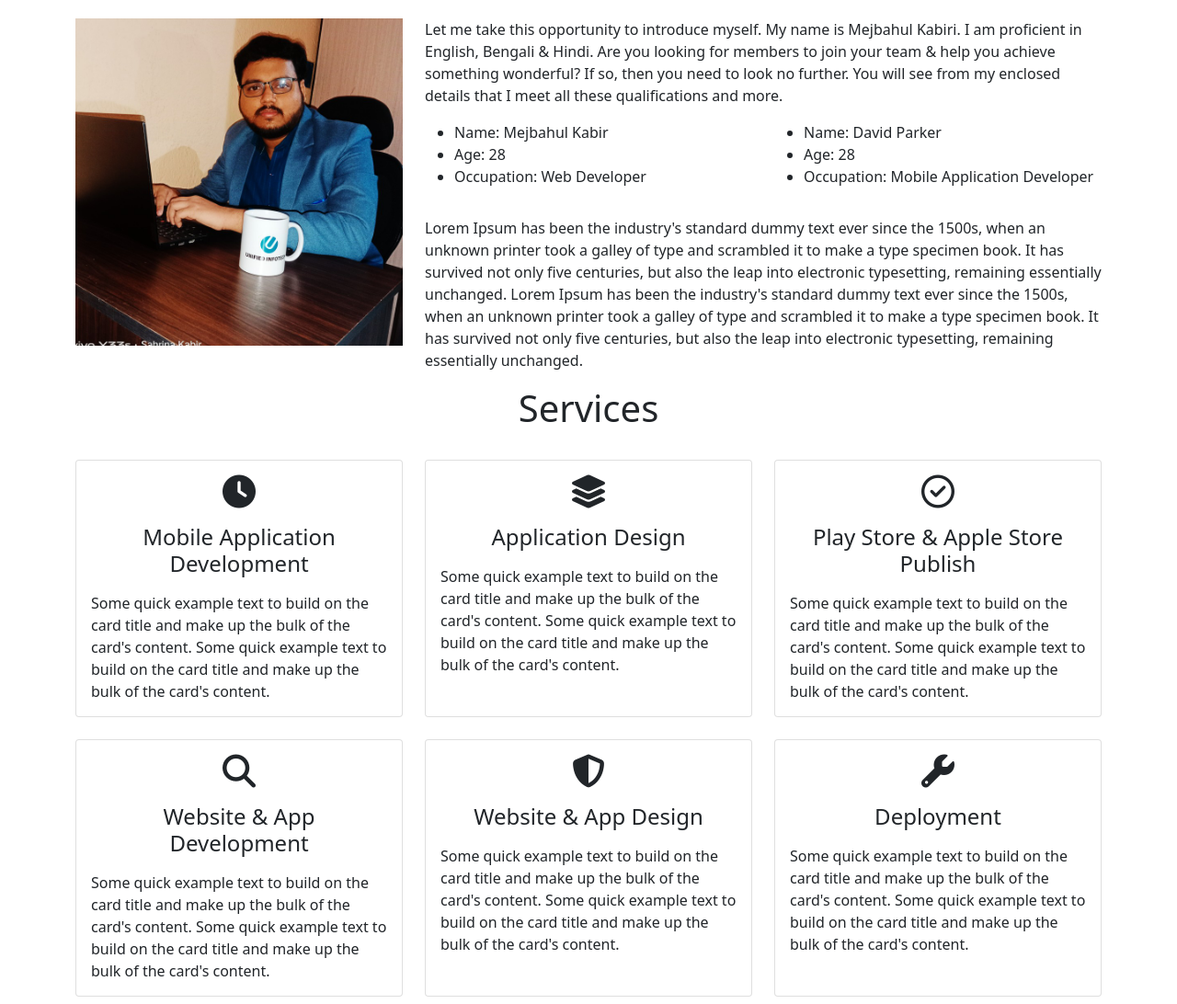
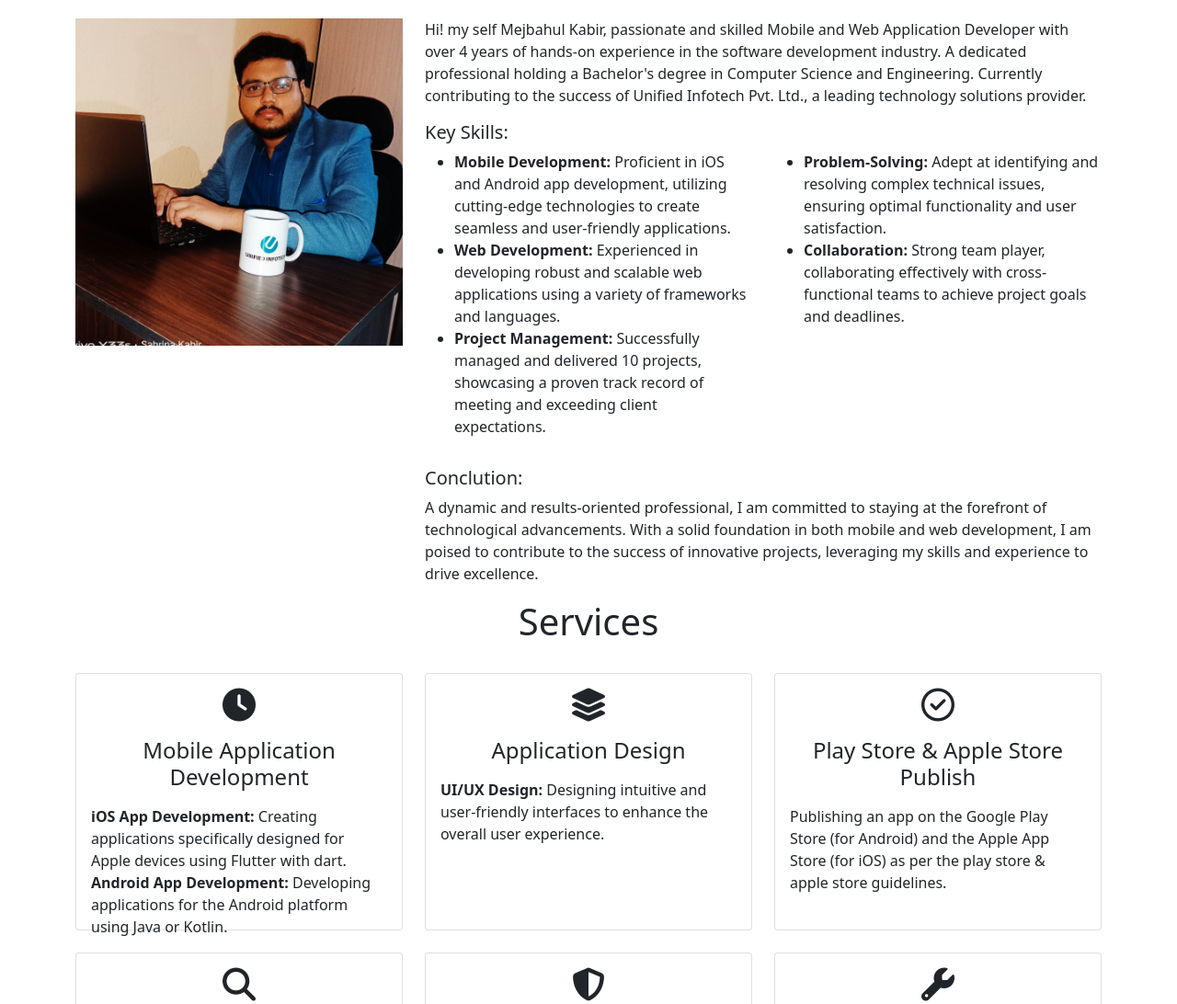
Before and after one commit to mejbahulkabir/my-portfolio-web-app, a plain HTML site: page index.html in a window 1280 px wide. Shown: the part 900-1992 px from the top of the page at 92% size. Drawn offline with nearby package versions, Linux system fonts and the light colour scheme.

Commit message:
Content Update

```diff
--- a/index.html
+++ b/index.html
@@ -2,7 +2,7 @@
 <html lang="en">
 
 <head>
-    <title>Portfolio Website-Brad</title>
+    <title>Portfolio || Mejbahul</title>
     <meta charset="utf-8">
     <meta name="viewport" content="width=device-width, initial-scale=1">
     <!-- linking css file -->
@@ -70,44 +70,49 @@
                 </div>
 
                 <div class="col-lg-8">
-                    <p>Let me take this opportunity to introduce myself. My
-                        name is Mejbahul Kabiri. I am proficient in English,
-                        Bengali & Hindi.
-
-                         Are you looking for members to join your team &
-                        help you achieve something wonderful? If so, then
-                        you need to look no further. You will see from my
-                        enclosed details that I meet all these qualifications
-                        and more.
+                    <p>Hi! my self Mejbahul Kabir, passionate and skilled Mobile and Web Application Developer with over
+                        4
+                        years of hands-on experience in the software development industry. A dedicated professional
+                        holding a Bachelor's degree in Computer Science and Engineering. Currently contributing to the
+                        success of Unified Infotech Pvt. Ltd., a leading technology solutions provider.
 
                     </p>
                     <div class="row mt-3">
+                        <h5>Key Skills:</h5>
                         <div class="col-md-6">
                             <ul>
-                                <li>Name: Mejbahul Kabir</li>
-                                <li>Age: 28</li>
-                                <li>Occupation: Web Developer</li>
+
+                                <li><span style="font-weight: bold;">Mobile Development:</span> Proficient in iOS and
+                                    Android app development, utilizing
+                                    cutting-edge technologies to create seamless and user-friendly applications.</li>
+                                <li><span style="font-weight: bold;">Web Development:</span> Experienced in developing
+                                    robust and scalable web applications
+                                    using a variety of frameworks and languages.</li>
+                                <li><span style="font-weight: bold;">Project Management:</span> Successfully managed and
+                                    delivered 10 projects, showcasing a
+                                    proven track record of meeting and exceeding client expectations.</li>
 
                             </ul>
                         </div>
                         <div class="col-md-6">
                             <ul>
-                                <li>Name: David Parker</li>
-                                <li>Age: 28</li>
-                                <li>Occupation: Mobile Application Developer</li>
+
+                                <li><span style="font-weight: bold;">Problem-Solving:</span> Adept at identifying and
+                                    resolving complex technical issues,
+                                    ensuring optimal functionality and user satisfaction.</li>
+                                <li><span style="font-weight: bold;">Collaboration:</span> Strong team player,
+                                    collaborating effectively with cross-functional
+                                    teams to achieve project goals and deadlines.</li>
 
                             </ul>
                         </div>
                     </div>
                     <div class="row mt-3">
-                        <p> Lorem Ipsum has been the industry's standard dummy text ever since the 1500s, when an
-                            unknown printer took a galley of type and scrambled it to make a type specimen book. It has
-                            survived not only five centuries, but also the leap into electronic typesetting, remaining
-                            essentially unchanged.
-                            Lorem Ipsum has been the industry's standard dummy text ever since the 1500s, when an
-                            unknown printer took a galley of type and scrambled it to make a type specimen book. It has
-                            survived not only five centuries, but also the leap into electronic typesetting, remaining
-                            essentially unchanged.
+                        <h5>Conclution:</h5>
+                        <p> A dynamic and results-oriented professional, I am committed to staying at the forefront of
+                            technological advancements. With a solid foundation in both mobile and web development, I am
+                            poised to contribute to the success of innovative projects, leveraging my skills and
+                            experience to drive excellence.
                         </p>
                     </div>
                 </div>
@@ -124,10 +129,11 @@
                         <div class="card-body">
                             <i class="fas servicesIcon fa-clock"></i>
                             <h4 class="card-title mt-3">Mobile Application Development</h4>
-                            <p class="card-text mt-3">Some quick example text to build on the card title and make up the
-                                bulk of the card's content.
-                                Some quick example text to build on the card title and make up the bulk of the card's
-                                content.
+                            <p class="card-text mt-3"><span style="font-weight: bold;" class="labelText">iOS App
+                                    Development:</span> Creating applications specifically designed for Apple devices
+                                using Flutter with dart.
+                                <span style="font-weight: bold;" class="labelText">Android App Development:</span>
+                                Developing applications for the Android platform using Java or Kotlin.
                             </p>
                         </div>
                     </div>
@@ -137,10 +143,9 @@
                         <div class="card-body">
                             <i class='fas servicesIcon fa-layer-group'></i>
                             <h4 class="card-title mt-3">Application Design</h4>
-                            <p class="card-text mt-3">Some quick example text to build on the card title and make up the
-                                bulk of the card's content.
-                                Some quick example text to build on the card title and make up the bulk of the card's
-                                content.
+                            <p class="card-text mt-3"><span style="font-weight: bold;" class="labelText">UI/UX
+                                    Design:</span> Designing intuitive and user-friendly interfaces to enhance the
+                                overall user experience.
                             </p>
                         </div>
                     </div>
@@ -151,10 +156,8 @@
                         <div class="card-body">
                             <i class='far servicesIcon fa-check-circle'></i>
                             <h4 class="card-title mt-3">Play Store & Apple Store Publish</h4>
-                            <p class="card-text mt-3">Some quick example text to build on the card title and make up the
-                                bulk of the card's content.
-                                Some quick example text to build on the card title and make up the bulk of the card's
-                                content.
+                            <p class="card-text mt-3">Publishing an app on the Google Play Store (for Android) and the
+                                Apple App Store (for iOS) as per the play store & apple store guidelines.
                             </p>
                         </div>
                     </div>
--- a/style.css
+++ b/style.css
@@ -55,6 +55,11 @@
 .card:hover .servicesIcon {
     color: #008000;
 }
+
+.card:hover .labelText {
+    color: #008000;
+}
+
 .servicesText:hover {
     border: 1px solid #008000;
 }
```
